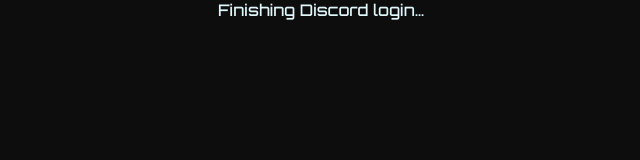
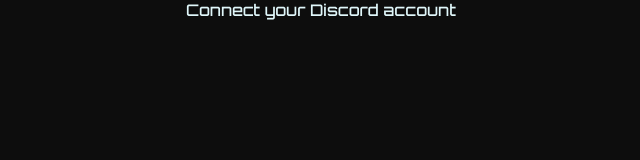
Before and after one commit to Bloodya1234/cyberstars, a Next.js app: page /login/discord/callback in a window 1280 px wide. Before the commit this address had no page. Shown: the top 160 px of the page, without its empty margins (319-959 px from the left). Built offline with nearby package versions, Linux system fonts and the light colour scheme.

Commit message:
fix(next15): wrap /login/discord with Suspense via client component

```diff
--- /dev/null
+++ b/src/app/login/discord/callback/DiscordLoginClient.js
@@ -0,0 +1,24 @@
+'use client';
+
+import { useEffect } from 'react';
+import { useRouter, useSearchParams } from 'next/navigation';
+
+export default function DiscordLoginClient() {
+  const router = useRouter();
+  const searchParams = useSearchParams();
+
+  useEffect(() => {
+    // тут твоя логика обработки параметров, если нужна
+    // по умолчанию — ничего не делаем
+    const error = searchParams.get('error');
+    if (error) {
+      console.error('Discord login error:', error);
+    }
+  }, [searchParams]);
+
+  return (
+    <div className="p-6 text-center">
+      Connect your Discord account
+    </div>
+  );
+}
--- a/src/app/login/discord/callback/page.js
+++ b/src/app/login/discord/callback/page.js
@@ -1,13 +1,13 @@
 import { Suspense } from 'react';
-import CallbackClient from './CallbackClient';
+import DiscordLoginClient from './DiscordLoginClient';
 
 export const runtime = 'nodejs';
 export const dynamic = 'force-dynamic';
 
 export default function Page() {
   return (
-    <Suspense fallback={<div className="p-6 text-center">Finishing Discord login…</div>}>
-      <CallbackClient />
+    <Suspense fallback={<div className="p-6 text-center">Loading…</div>}>
+      <DiscordLoginClient />
     </Suspense>
   );
 }
```
